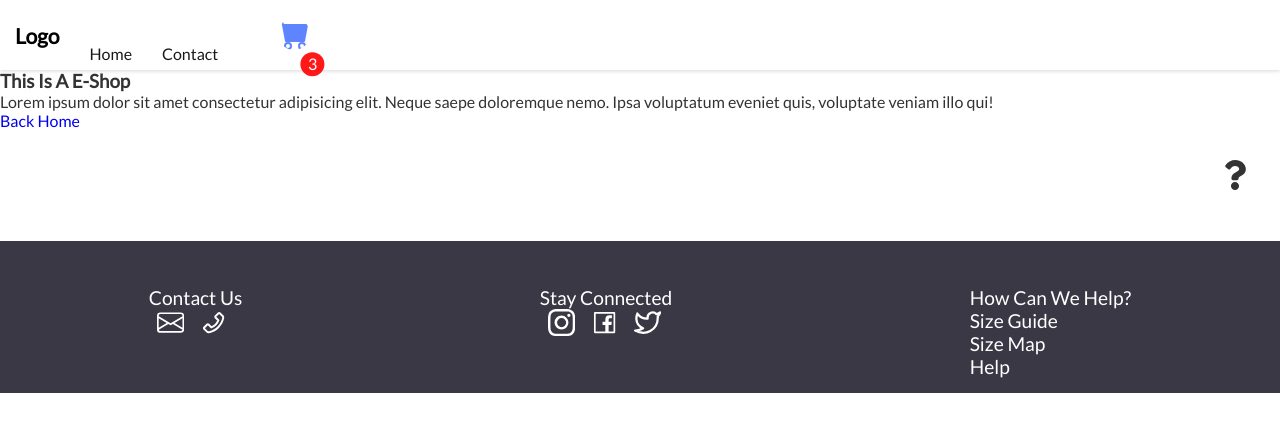
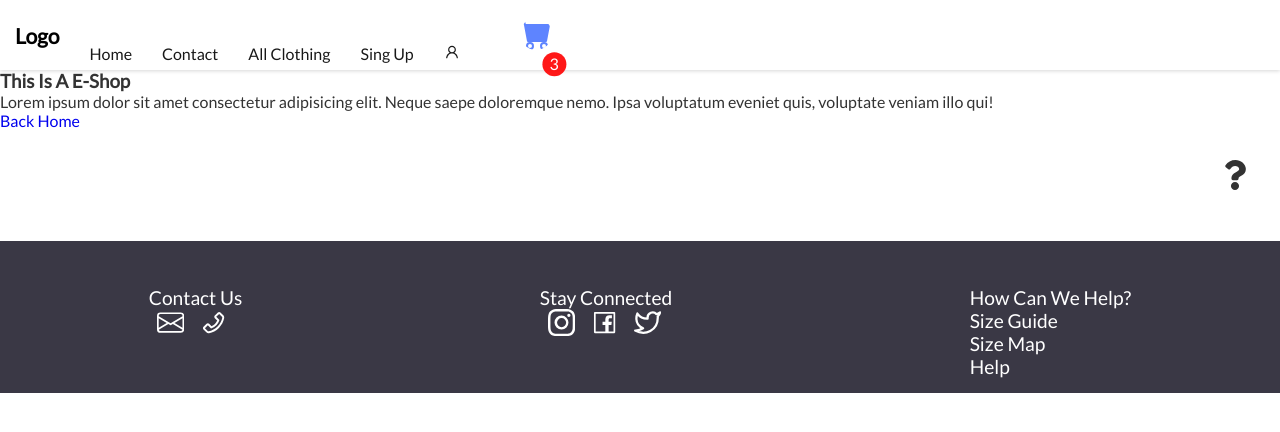
Before and after one commit to zulfiya-yumagulova/flapper-ecommerce, a React (Create React App) app in the folder e-commerce/: page /about in a window 1280 px wide. Shown: the top 432 px of the page. Built offline with nearby package versions, Linux system fonts and the light colour scheme.

Commit message:
added new pages

```diff
--- a/e-commerce/src/App.js
+++ b/e-commerce/src/App.js
@@ -21,10 +21,11 @@ function App() {
             element={
               <>
                 <Home />
-                <ItemsComponent />
               </>
             }
           />
+
+          <Route exact path="/products" element={<ItemsComponent />} />
           <Route exact path="/:id" element={<Item />} />
           <Route exact path="/about" element={<About />} />
         </Routes>
--- a/e-commerce/src/Componets/Footer.js
+++ b/e-commerce/src/Componets/Footer.js
@@ -9,7 +9,7 @@ import "./Footer.css";
 function Footer() {
   return (
     <footer className="footer">
-      <div className="icons-contact">
+      <div id="contact" className="icons-contact">
         <p>Contact Us</p>
         <BsEnvelope className="icon" />
         <AiOutlinePhone className="icon" />
--- a/e-commerce/src/Componets/Home.js
+++ b/e-commerce/src/Componets/Home.js
@@ -5,6 +5,7 @@ import "./Home.css";
 function Home() {
   return (
     <div
+      id="home"
       className="showcase"
       style={{
         backgroundImage: `url(${BackgroundImage})`,
--- a/e-commerce/src/Componets/Navbar.js
+++ b/e-commerce/src/Componets/Navbar.js
@@ -12,8 +12,12 @@ function Navbar() {
       <span className="logo">Logo</span>
       <div className="navbar-items">
         <Link to="/">Home</Link>
-        <Link to="/contact">Contact</Link>
-
+        <a href="#contact">Contact</a>
+        <Link to="/products">All Clothing</Link>
+        <Link to="/signup">Sing Up</Link>
+        <Link to="/user">
+          <AiOutlineUser />
+        </Link>
         <Link to="/cart">
           <BsFillCartFill id="basket" />
           <div className="num-items "> 3</div>
```
Also changed, not shown: e-commerce/src/Componets/SignUpForm.js (added, +7 -0 lines).
